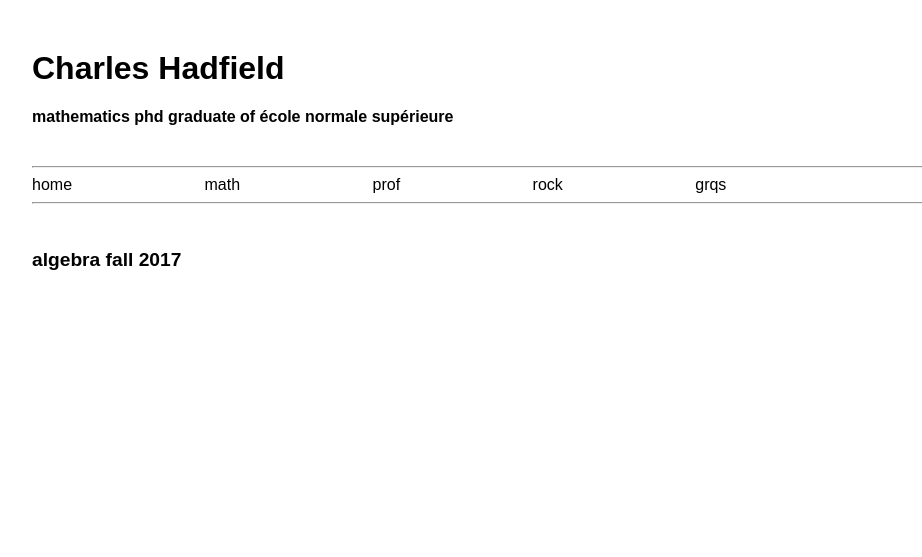
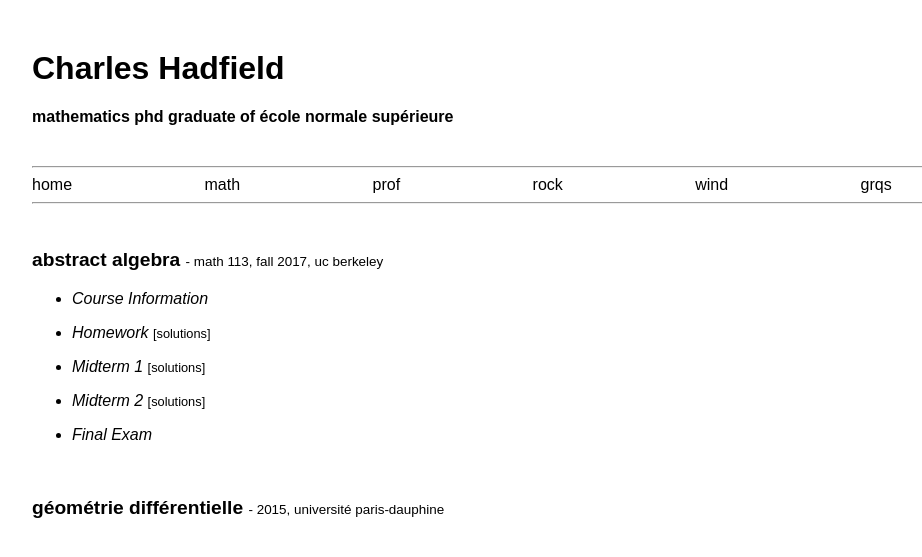
Before and after one commit to charleshadfield/charleshadfield.github.io, a Jekyll site: the page built from prof/index.html, in a window 1280 px wide. Shown: the top 557 px of the page, without its empty margins (96-1018 px from the left). Built offline with Jekyll 4.4.1, drawn with Linux system fonts in a browser that asks for light colours.

Commit message:
added so much

```diff
--- a/_layouts/default.html
+++ b/_layouts/default.html
@@ -18,6 +18,7 @@
 	        			<li><a href="/math/index.html">math</a></li>
 	        			<li><a href="/prof/index.html">prof</a></li>
 	        			<li><a href="/rock/index.html">rock</a></li>
+	        			<li><a href="/wind/index.html">wind</a></li>
 	        			<li><a href="/grqs/index.html">grqs</a></li>
 					</ul>
 				</div>
--- a/index.html
+++ b/index.html
@@ -29,7 +29,7 @@ title: Charles Hadfield
 	</p>
 	<p>
 		My <a
-			href="mailto:charles.hadfield@ens.fr?
+			href="mailto:hadfield@math.berkeley.edu?
 			subject=possible grqs&
 			body=Hi Charles, I have thought of a possible get rich quick scheme that you might be interested in."
 			>
--- a/prof/index.html
+++ b/prof/index.html
@@ -7,25 +7,52 @@ title: prof | Charles Hadfield
 
 <div>
 
-	<h3> algebra fall 2017 </h3>
+	<h3>
+		abstract algebra
+		<span style='font-weight:lighter;font-size:0.7em'> - math 113, fall 2017, uc berkeley</span>
+	</h3>
 
-	<!--
+
 	<ul>
 		<li>
-			<a target="_blank" href="/images/coming-soon.jpg">
-				<i>Linearized obstruction tensor and Branson-Gover operators</i>
+			<a target="_blank" href="/pdf/courses/113/overview.pdf">
+				<i>Course Information</i>
 			</a>
-			(with Erwann Aubry and Erwann Delay)
-			<a target="_blank" href="https://arxiv.org/abs/1611.01665">
-				<span style='font-size:0.8em'>[arXiv]</span>
+		</li>
+		<li>
+			<a target="_blank" href="/pdf/courses/113/homework.pdf">
+				<i>Homework</i>
 			</a>
-			</br>
-			<span style='font-size:0.8em'>in preparation</span>
+			<a target="_blank" href="/pdf/courses/113/homework_soln.pdf">
+				<span style='font-size:0.8em'>[solutions]</span>
+			</a>
+		</li>
+		<li>
+			<a target="_blank" href="/pdf/courses/113/midterm1.pdf">
+				<i>Midterm 1</i>
+			</a>
+			<a target="_blank" href="/pdf/courses/113/midterm1_soln.pdf">
+				<span style='font-size:0.8em'>[solutions]</span>
+			</a>
+		</li>
+		<li>
+			<a target="_blank" href="/pdf/courses/113/midterm2.pdf">
+				<i>Midterm 2</i>
+			</a>
+			<a target="_blank" href="/pdf/courses/113/midterm2_soln.pdf">
+				<span style='font-size:0.8em'>[solutions]</span>
+			</a>
+		</li>
+		<li>
+			<a target="_blank" href="/pdf/courses/113/exam.pdf">
+				<i>Final Exam</i>
+			</a>
 		</li>
 	</ul>
-	-->
 
-	<!--
 	<br>
-	<h3> other courses </h3>
-	-->
+
+	<h3>
+		géométrie différentielle
+		<span style='font-weight:lighter;font-size:0.7em'> - 2015, université paris-dauphine</span>
+	</h3>
```
Also changed, not shown: wind/index.html (added, +8 -0 lines), 11 other files.
